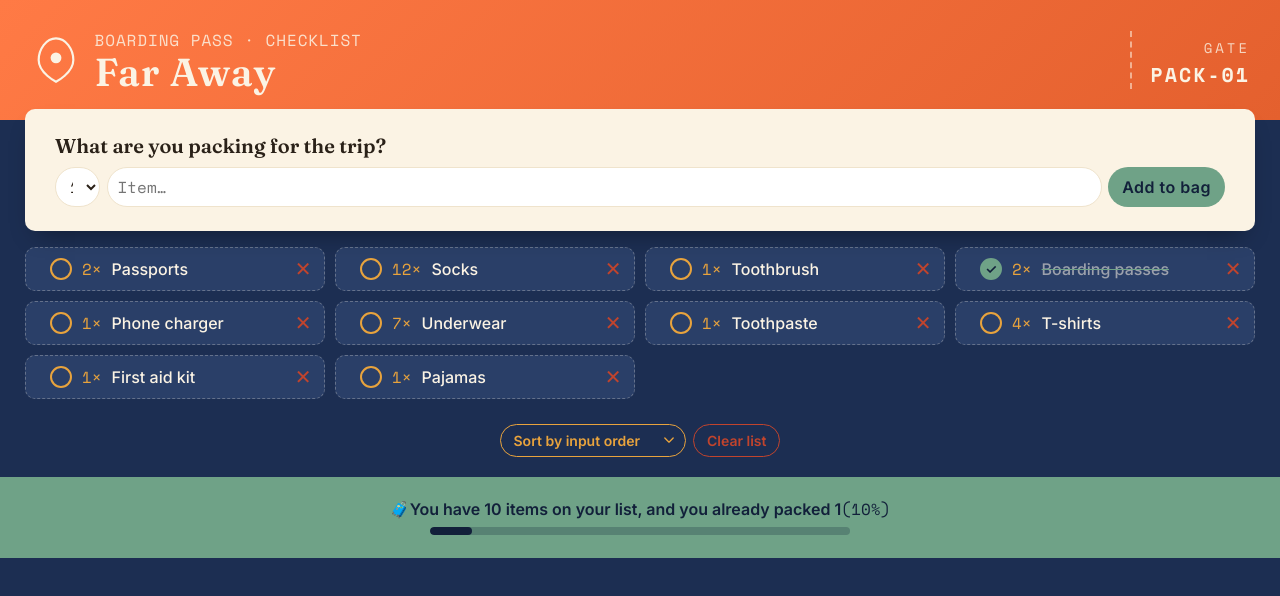
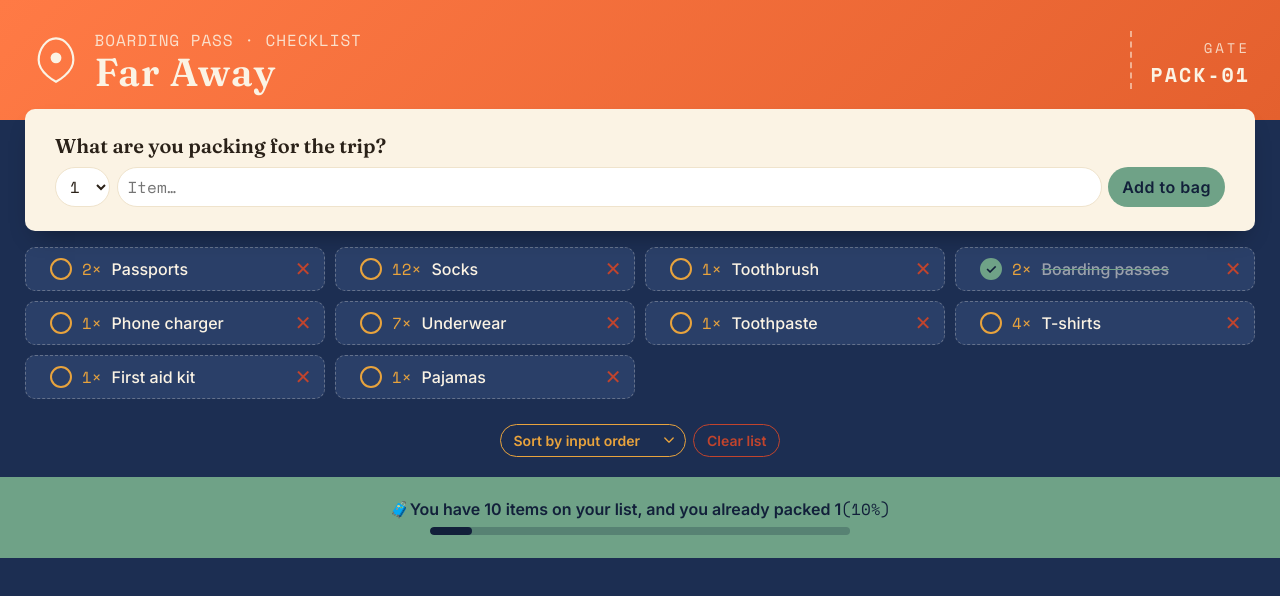
Before and after one commit to mrddove/bording-pass-checklist, a React (Vite) app: page / in a window 1280 px wide. Shown: the top 596 px of the page. Built offline with nearby package versions, Linux system fonts and the light colour scheme.

Commit message:
adjust width of counter quantity class

```diff
--- a/src/Components/PackingForm/style.module.scss
+++ b/src/Components/PackingForm/style.module.scss
@@ -34,7 +34,7 @@
 
   &__qty {
     flex: 0 0 auto;
-    width: 4.5rem;
+    width: 5.5rem;
   }
 
   &__input {
```
